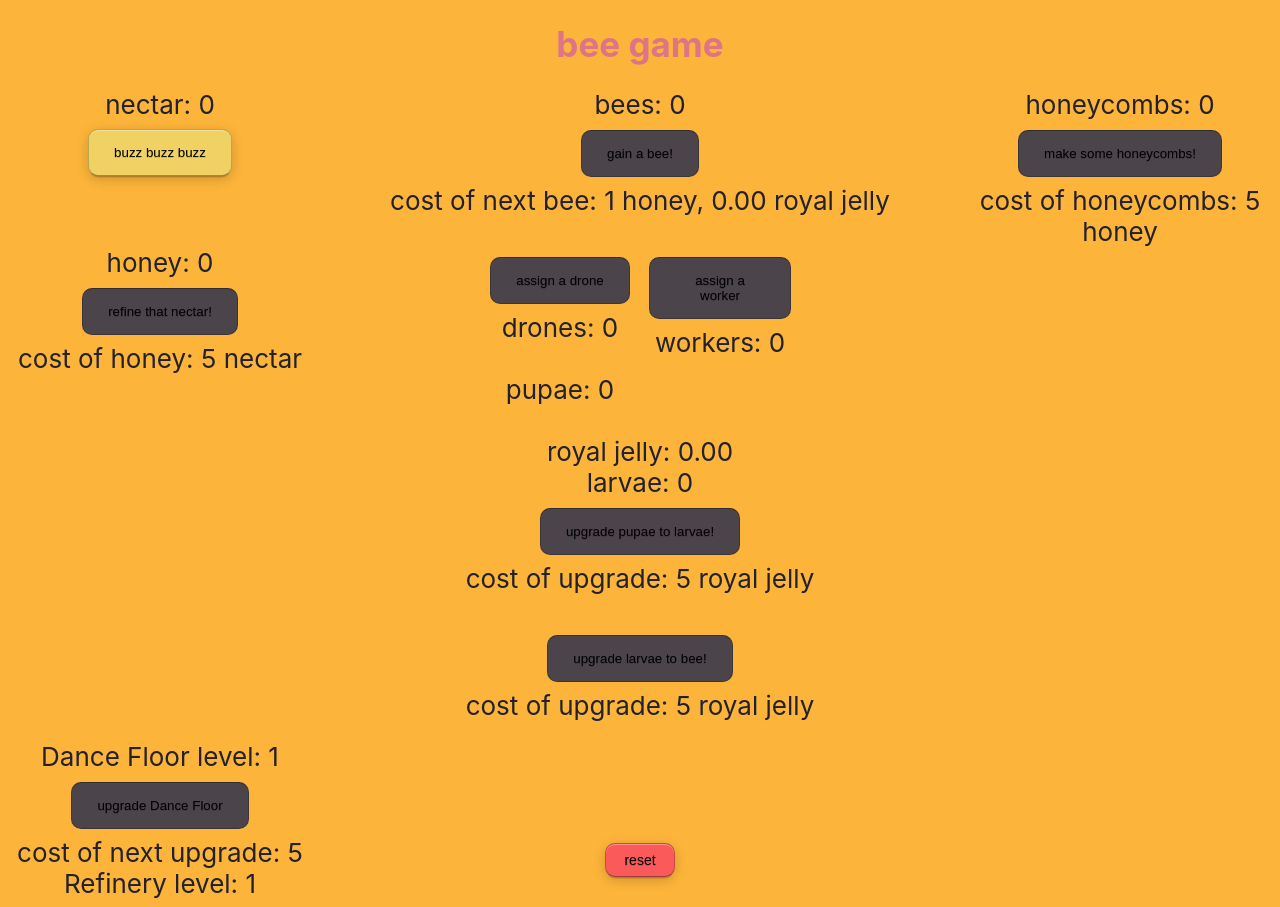
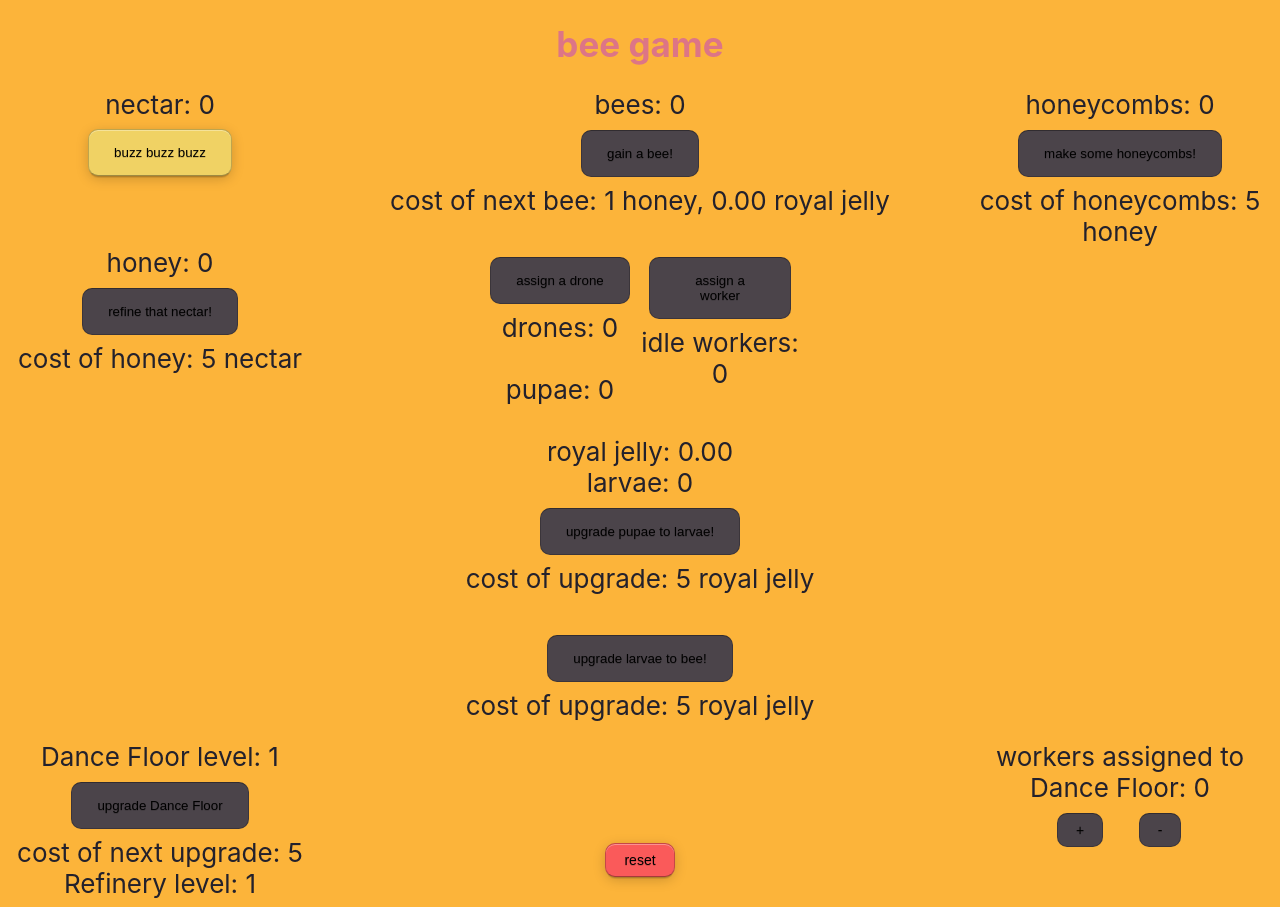
Before and after one commit to LukeLavan/SD-D-TeamIdle, a React (Create React App) app: page / in a window 1280 px wide. Shown: the top 907 px of the page. Built offline with nearby package versions, Linux system fonts and the light colour scheme.

Commit message:
implement forager job

```diff
--- a/src/components/App/App.tsx
+++ b/src/components/App/App.tsx
@@ -13,6 +13,7 @@ import Refinery from '../structures/Refinery/Refinery';
 import Hatchery from '../structures/Hatchery/Hatchery';
 import Factory from '../structures/Factory/Factory';
 import Construction from '../Construction/Construction';
+import Schedule from '../Schedule/Schedule';
 
 import './App.css';
 
@@ -103,7 +104,9 @@ function App(): JSX.Element {
   // mutators
   const gatherNectar = () => {
     setNectar(
-      (previousNectar) => previousNectar + bees * staticConstants.NECTAR_BY_BEE
+      (previousNectar) =>
+        previousNectar +
+        workersAssignedDanceFloor * staticConstants.NECTAR_BY_BEE
     );
   };
 
@@ -120,6 +123,15 @@ function App(): JSX.Element {
     );
   };
 
+  const getTotalBees = () =>
+    bees +
+    drones +
+    workers +
+    workersAssignedDanceFloor +
+    workersAssignedRefinery +
+    workersAssignedHatchery +
+    workersAssignedFactory;
+
   // handle the logic for one tick
   const processTick = () => {
     gatherNectar();
@@ -131,7 +143,7 @@ function App(): JSX.Element {
   useEffect(() => {
     const timer = setInterval(processTick, 1000);
     return () => clearInterval(timer);
-  }, [bees]); // TODO: come up with a better way to do this
+  }, [workersAssignedDanceFloor]); // TODO: come up with a better way to do this
 
   // reset the state and clear local storage
   const reset = () => {
@@ -159,6 +171,7 @@ function App(): JSX.Element {
             nectar={nectar}
             setNectar={setNectar}
             levelDanceFloor={levelDanceFloor}
+            workersAssignedDanceFloor={workersAssignedDanceFloor}
           />
           <br />
           <Refinery
@@ -174,6 +187,7 @@ function App(): JSX.Element {
           <Hatchery
             bees={bees}
             setBees={setBees}
+            getTotalBees={getTotalBees}
             canBuyNextBee={canBuyNextBee}
             setCanBuyNextBee={setCanBuyNextBee}
             costOfNextBeeHoney={costOfNextBeeHoney}
@@ -243,7 +257,24 @@ function App(): JSX.Element {
             reset
           </Button>
         </div>
-        <div className="column right"></div>
+        <div className="column right">
+          <Schedule
+            workers={workers}
+            setWorkers={setWorkers}
+            workersAssignedDanceFloor={workersAssignedDanceFloor}
+            setWorkersAssignedDanceFloor={setWorkersAssignedDanceFloor}
+            workersAssignedRefinery={workersAssignedRefinery}
+            setWorkersAssignedRefinery={setWorkersAssignedRefinery}
+            workersAssignedHatchery={workersAssignedHatchery}
+            setWorkersAssignedHatchery={setWorkersAssignedHatchery}
+            workersAssignedFactory={workersAssignedFactory}
+            setWorkersAssignedFactory={setWorkersAssignedFactory}
+            levelDanceFloor={levelDanceFloor}
+            levelRefinery={levelRefinery}
+            levelHatchery={levelHatchery}
+            levelFactory={levelFactory}
+          />
+        </div>
       </div>
     </div>
   );
--- a/src/components/Construction/Construction.tsx
+++ b/src/components/Construction/Construction.tsx
@@ -106,7 +106,10 @@ function Construction(props: Props): JSX.Element {
     <div className="Construction">
       <div className="Construction DanceFloor">
         Dance Floor level: {props.levelDanceFloor} <br />
-        <Button onClick={upgradeDanceFloor} disabled={!props.canUpgradeFactory}>
+        <Button
+          onClick={upgradeDanceFloor}
+          disabled={!props.canUpgradeDanceFloor}
+        >
           upgrade Dance Floor
         </Button>
         cost of next upgrade: {calcCostDanceFloorUpgrade()}
--- /dev/null
+++ b/src/components/Schedule/Schedule.tsx
@@ -0,0 +1,73 @@
+/* This Source Code Form is subject to the terms of the Mozilla Public
+ * License, v. 2.0. If a copy of the MPL was not distributed with this
+ * file, You can obtain one at https://mozilla.org/MPL/2.0/. */
+
+import Button from '../Button/Button';
+
+interface Props {
+  workers: number;
+  setWorkers: React.Dispatch<React.SetStateAction<number>>;
+  workersAssignedDanceFloor: number;
+  setWorkersAssignedDanceFloor: React.Dispatch<React.SetStateAction<number>>;
+  workersAssignedRefinery: number;
+  setWorkersAssignedRefinery: React.Dispatch<React.SetStateAction<number>>;
+  workersAssignedHatchery: number;
+  setWorkersAssignedHatchery: React.Dispatch<React.SetStateAction<number>>;
+  workersAssignedFactory: number;
+  setWorkersAssignedFactory: React.Dispatch<React.SetStateAction<number>>;
+  levelDanceFloor: number;
+  levelRefinery: number;
+  levelHatchery: number;
+  levelFactory: number;
+}
+
+function Schedule(props: Props): JSX.Element {
+  const canAssignDanceFloor = () =>
+    props.workersAssignedDanceFloor < props.levelDanceFloor &&
+    props.workers > 0;
+  const assignDanceFloor = () => {
+    if (canAssignDanceFloor()) {
+      props.setWorkers((previousWorkers) => previousWorkers - 1);
+      props.setWorkersAssignedDanceFloor(
+        (previousWorkers) => previousWorkers + 1
+      );
+    }
+  };
+  const canUnassignDanceFloor = () => props.workersAssignedDanceFloor > 0;
+  const unassignDanceFloor = () => {
+    if (canUnassignDanceFloor()) {
+      props.setWorkersAssignedDanceFloor(
+        (previousWorkers) => previousWorkers - 1
+      );
+      props.setWorkers((previousWorkers) => previousWorkers + 1);
+    }
+  };
+
+  return (
+    <div className="Schedule">
+      workers assigned to Dance Floor: {props.workersAssignedDanceFloor}
+      <div className="row">
+        <div className="column left">
+          <Button
+            onClick={assignDanceFloor}
+            disabled={!canAssignDanceFloor()}
+            size="small"
+          >
+            +
+          </Button>
+        </div>
+        <div className="column right">
+          <Button
+            onClick={unassignDanceFloor}
+            disabled={!canUnassignDanceFloor()}
+            size="small"
+          >
+            -
+          </Button>
+        </div>
+      </div>
+    </div>
+  );
+}
+
+export default Schedule;
--- a/src/components/structures/DanceFloor/DanceFloor.tsx
+++ b/src/components/structures/DanceFloor/DanceFloor.tsx
@@ -4,10 +4,13 @@
 
 import Button from '../../Button/Button';
 
+import { staticConstants } from '../../../constants/constants';
+
 interface Props {
   nectar: number;
   setNectar: React.Dispatch<React.SetStateAction<number>>;
   levelDanceFloor: number;
+  workersAssignedDanceFloor: number;
 }
 
 function DanceFloor(props: Props): JSX.Element {
@@ -23,7 +26,14 @@ function DanceFloor(props: Props): JSX.Element {
       <Button onClick={incrementNectarClicked} color="yellow">
         buzz buzz buzz
       </Button>
-      <br />
+      {props.workersAssignedDanceFloor > 0 ? (
+        <>
+          nectar per second:{' '}
+          {props.workersAssignedDanceFloor * staticConstants.NECTAR_BY_BEE}
+        </>
+      ) : (
+        <br />
+      )}
     </div>
   );
 }
--- a/src/components/structures/Hatchery/Hatchery.tsx
+++ b/src/components/structures/Hatchery/Hatchery.tsx
@@ -11,6 +11,7 @@ import { staticConstants } from '../../../constants/constants';
 interface Props {
   bees: number;
   setBees: React.Dispatch<React.SetStateAction<number>>;
+  getTotalBees: () => number;
   canBuyNextBee: boolean;
   setCanBuyNextBee: React.Dispatch<React.SetStateAction<boolean>>;
   costOfNextBeeHoney: number;
@@ -64,8 +65,8 @@ function Hatchery(props: Props): JSX.Element {
 
   // calculate new bee cost when bee count updates
   const calcCostOfNextBee = () => {
-    props.setCostOfNextBeeHoney((props.bees + 1) ** 2);
-    props.setCostOfNextBeeRoyalJelly(1.3 ** props.bees - 1);
+    props.setCostOfNextBeeHoney((props.getTotalBees() + 1) ** 2);
+    props.setCostOfNextBeeRoyalJelly(1.3 ** props.getTotalBees() - 1);
   };
   useEffect(() => {
     calcCostOfNextBee();
@@ -138,13 +139,15 @@ function Hatchery(props: Props): JSX.Element {
 
   return (
     <div className="Hatchery">
-      bees: {props.bees} <br />
+      bees: {props.getTotalBees()} <br />
       <Button disabled={!props.canBuyNextBee} onClick={buyNextBee}>
         gain a bee!
       </Button>
       cost of next bee: {props.costOfNextBeeHoney} honey,{' '}
       {props.costOfNextBeeRoyalJelly.toFixed(2)} royal jelly
-      <br /> <br />
+      <br />
+      {props.bees > 0 && <>bees ready to be assigned: {props.bees}</>}
+      <br />
       <div className="row">
         <div className="column left">
           <Button disabled={props.canAssignBee} onClick={beeToDrone}>
@@ -157,7 +160,7 @@ function Hatchery(props: Props): JSX.Element {
           <Button disabled={props.canAssignBee} onClick={beeToWorker}>
             assign a worker
           </Button>
-          workers: {props.workers} <br />
+          idle workers: {props.workers} <br />
         </div>
       </div>
       <br />
```
